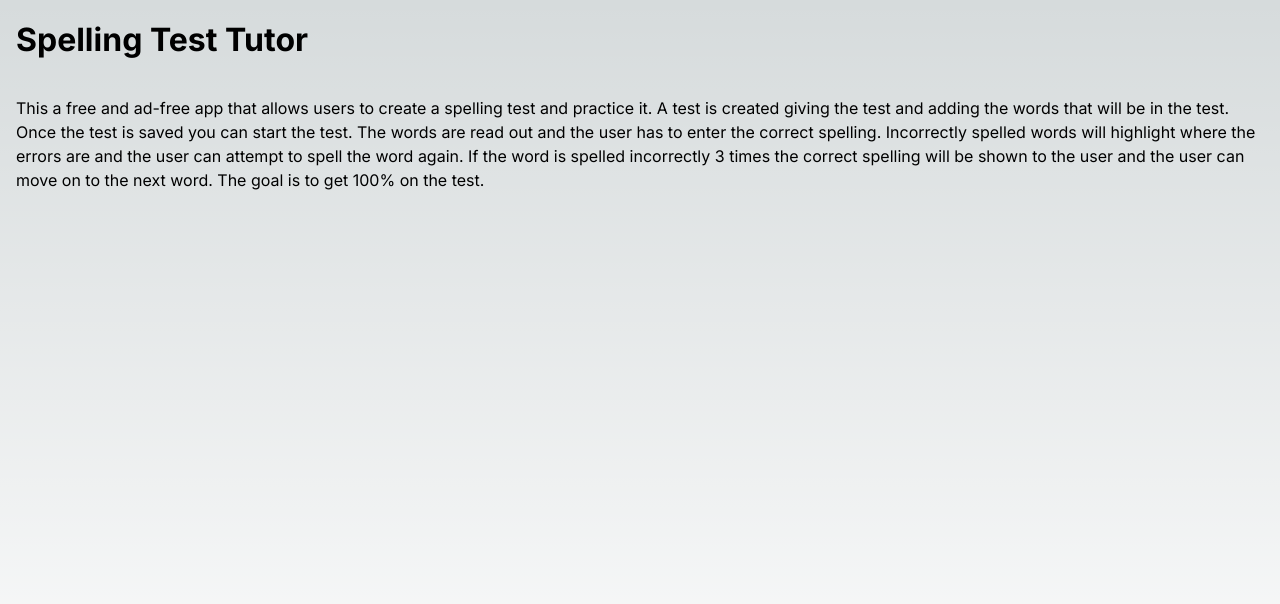
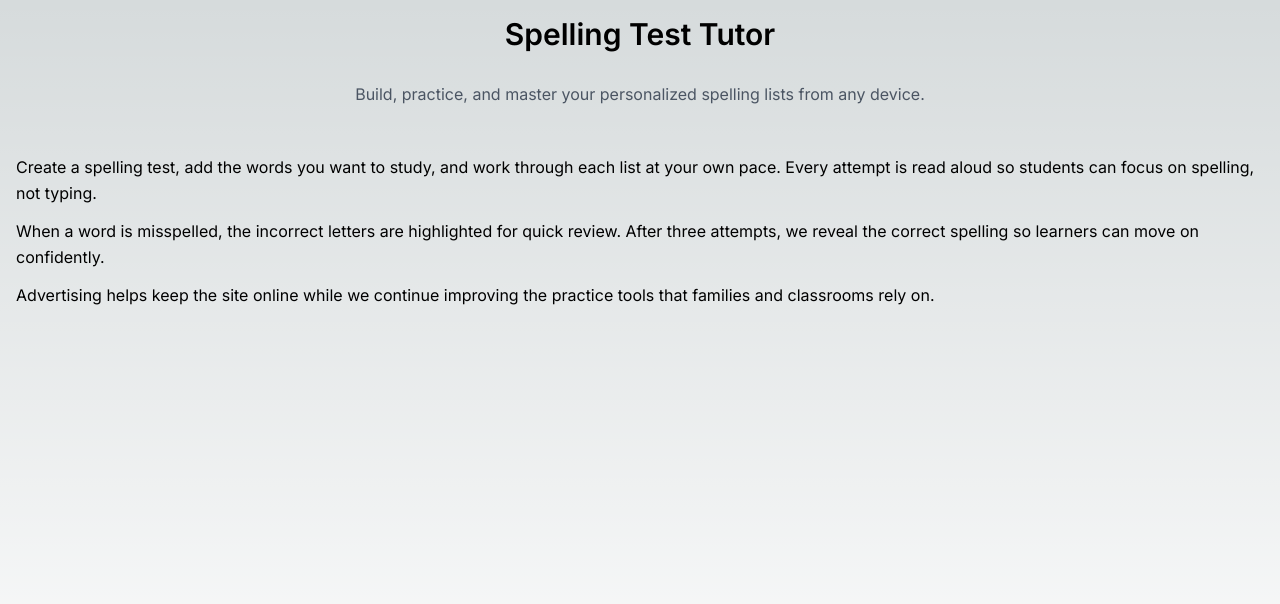
Before and after one commit to atnmorrison/spellingb, a Next.js app: page / in a window 1280 px wide. Shown: the top 604 px of the page. Built offline with nearby package versions, Linux system fonts and the light colour scheme.

Commit message:
added google ads

```diff
--- a/app/about/page.js
+++ b/app/about/page.js
@@ -1,11 +1,33 @@
-import Image from "next/image";
+import AdSlot from "@/components/AdSlot";
 
 export default function Home() {
   return (
     <main className="flex min-h-screen flex-col items-center justify-between p-4">
+      <div className="container mx-auto space-y-6">
+        <div className="space-y-2">
+          <h1 className="text-3xl font-semibold">About Spelling Test Tutor</h1>
+          <p className="leading-relaxed">
+            Spelling Test Tutor started as a weekend project to help students
+            practice their weekly word lists without needing a second person to
+            read each word aloud. Today it powers classrooms, homeschool
+            schedules, and at-home study routines around the world.
+          </p>
+        </div>
 
-      <div className="container mx-auto">
-        <h1>About</h1>
+        <AdSlot adSlot="2468135790" className="pt-2" />
+
+        <section className="space-y-3 leading-relaxed">
+          <p>
+            Feedback from educators and parents drives our roadmap. Every new
+            feature is designed to make practice more engaging while keeping the
+            workflow simple for teachers and caregivers.
+          </p>
+          <p>
+            Sponsored placements help us cover hosting costs and invest in new
+            learning tools. We aim to keep advertising unobtrusive while
+            maintaining a sustainable platform.
+          </p>
+        </section>
       </div>
     </main>
   );
--- a/app/layout.js
+++ b/app/layout.js
@@ -2,11 +2,29 @@ import Script from "next/script";
 import { Inter } from "next/font/google";
 import "./globals.css";
 
-const inter = Inter({ subsets: ["latin"] });
+const inter = Inter({ subsets: ["latin"], display: "swap" });
 
 export const metadata = {
-  title: "Create Next App",
-  description: "Generated by create next app",
+  title: {
+    default: "Spelling Test Tutor",
+    template: "%s | Spelling Test Tutor",
+  },
+  description:
+    "Build custom spelling lists, practice with audio prompts, and track progress from any device.",
+  alternates: {
+    canonical: "/",
+  },
+  robots: {
+    index: true,
+    follow: true,
+    googleBot: {
+      index: true,
+      follow: true,
+      "max-image-preview": "large",
+      "max-snippet": -1,
+      "max-video-preview": -1,
+    },
+  },
 };
 
 export default function RootLayout({ children }) {
@@ -14,10 +32,12 @@ export default function RootLayout({ children }) {
     <html lang="en">
       <body className={inter.className}>
         <Script
+          id="google-adsense"
           async
-          src="https://pagead2.googlesyndication.com/pagead/js/adsbygoogle.js?client=ca-pub-4608494003373704"
+          src="https://pagead2.googlesyndication.com/pagead/js/adsbygoogle.js"
           strategy="afterInteractive"
           crossOrigin="anonymous"
+          data-ad-client="ca-pub-4608494003373704"
         />
         {children}
       </body>
--- a/app/page.js
+++ b/app/page.js
@@ -1,18 +1,38 @@
+import AdSlot from "@/components/AdSlot";
+
 export default function Home() {
-    return (
-      <main className="flex min-h-screen flex-col items-center justify-between p-4">
+  return (
+    <main className="flex min-h-screen flex-col items-center justify-between p-4">
+      <div className="container mx-auto space-y-6">
+        <div className="space-y-2 text-center">
+          <h1 className="text-3xl font-semibold">Spelling Test Tutor</h1>
+          <p className="text-gray-600">
+            Build, practice, and master your personalized spelling lists from
+            any device.
+          </p>
+        </div>
 
-        <div className="container mx-auto">
-          <h1>Spelling Test Tutor</h1>
+        <AdSlot adSlot="1234567890" />
 
-          <div>
-            This a free and ad-free app that allows users to create a spelling test and practice it. A test is created giving the test and adding the words that will
-            be in the test. Once the test is saved you can start the test. The words are read out and the user has to enter the correct spelling. Incorrectly spelled
-            words will highlight where the errors are and the user can attempt to spell the word again. If the word is spelled incorrectly 3 times the correct spelling
-            will be shown to the user and the user can move on to the next word. The goal is to get 100% on the test.
-          </div>
+        <section className="space-y-3 leading-relaxed">
+          <p>
+            Create a spelling test, add the words you want to study, and work
+            through each list at your own pace. Every attempt is read aloud so
+            students can focus on spelling, not typing.
+          </p>
+          <p>
+            When a word is misspelled, the incorrect letters are highlighted for
+            quick review. After three attempts, we reveal the correct spelling
+            so learners can move on confidently.
+          </p>
+          <p>
+            Advertising helps keep the site online while we continue improving
+            the practice tools that families and classrooms rely on.
+          </p>
+        </section>
 
-        </div>
-      </main>
-    );
-  }
+        <AdSlot adSlot="9876543210" className="pt-4" />
+      </div>
+    </main>
+  );
+}
--- a/app/privacypolicy/page.js
+++ b/app/privacypolicy/page.js
@@ -1,22 +1,56 @@
-import Image from "next/image";
+import AdSlot from "@/components/AdSlot";
 
 export default function Home() {
-    return (
-      <main className="flex min-h-screen flex-col items-center justify-between p-4">
+  return (
+    <main className="flex min-h-screen flex-col items-center justify-between p-4">
+      <div className="container mx-auto space-y-6 leading-relaxed">
+        <div className="space-y-2">
+          <h1 className="text-3xl font-semibold">Privacy Policy</h1>
+          <p>
+            This privacy policy applies to the Spelling Test Tutor website and
+            the Google Play application. We do not collect or store personal
+            data on our servers.
+          </p>
+        </div>
 
-        <div className="container mx-auto">
-          <h1>Privacy Policy</h1>
+        <AdSlot adSlot="1357924680" className="pt-2" />
 
-          <div>
-              This privacy policy applies to the &quot;Spelling Test Tutor&quot; google play app. The app does not collect or store personal data.
-          </div>
-          <div>
-              If you installed this application from Google Play, then Google Play does collect some personal data. Please see the privacy policy for Google Play Services here: <a href="https://policies.google.com/privacy">https://policies.google.com/privacy</a>
-          </div>
-          <div>
-            Please send any questions or comments to <a href="mailto:atnmorrison@gmail.com">atnmorrison@gmail.com</a>
-          </div>
-        </div>
-      </main>
-    );
+        <section className="space-y-3">
+          <p>
+            If you installed the mobile application through Google Play, please
+            review the Google Play Services privacy policy here:{" "}
+            <a
+              href="https://policies.google.com/privacy"
+              className="text-blue-600 underline"
+            >
+              https://policies.google.com/privacy
+            </a>
+            .
+          </p>
+          <p>
+            Google may use cookies or other storage identifiers to serve
+            personalized or non-personalized ads on this site in accordance with
+            their{" "}
+            <a
+              href="https://policies.google.com/technologies/ads"
+              className="text-blue-600 underline"
+            >
+              advertising policies
+            </a>
+            .
+          </p>
+          <p>
+            Direct any privacy questions to{" "}
+            <a
+              href="mailto:atnmorrison@gmail.com"
+              className="text-blue-600 underline"
+            >
+              atnmorrison@gmail.com
+            </a>
+            .
+          </p>
+        </section>
+      </div>
+    </main>
+  );
 }
--- /dev/null
+++ b/components/AdSlot.jsx
@@ -0,0 +1,52 @@
+"use client";
+
+import { useEffect, useRef } from "react";
+
+function loadAdSense(adsbygoogle) {
+  try {
+    adsbygoogle.push({});
+  } catch (error) {
+    if (process.env.NODE_ENV === "development") {
+      // eslint-disable-next-line no-console
+      console.warn("AdSense: unable to serve ad slot", error);
+    }
+  }
+}
+
+export default function AdSlot({
+  adSlot,
+  format = "auto",
+  layoutKey,
+  style,
+  className = "",
+}) {
+  const adRef = useRef(null);
+
+  useEffect(() => {
+    if (typeof window === "undefined") {
+      return;
+    }
+
+    const ads = window.adsbygoogle || [];
+    window.adsbygoogle = ads;
+
+    if (adRef.current && adRef.current.dataset.adStatus !== "filled") {
+      loadAdSense(ads);
+    }
+  }, [adSlot, layoutKey, format]);
+
+  return (
+    <div className={`flex justify-center ${className}`}>
+      <ins
+        ref={adRef}
+        className="adsbygoogle"
+        style={style ?? { display: "block" }}
+        data-ad-client="ca-pub-4608494003373704"
+        data-ad-slot={adSlot}
+        data-ad-format={format}
+        data-ad-layout-key={layoutKey}
+        data-full-width-responsive="true"
+      />
+    </div>
+  );
+}
```
Also changed, not shown: public/ads.txt (added), public/robots.txt (added).
